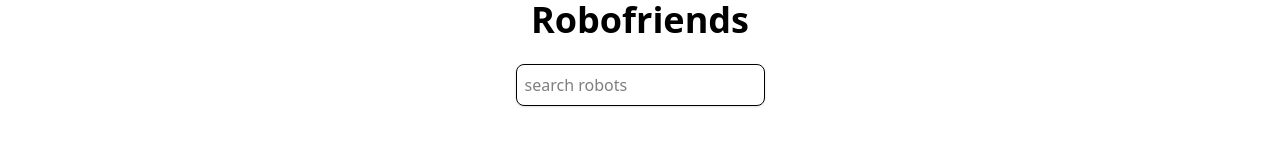
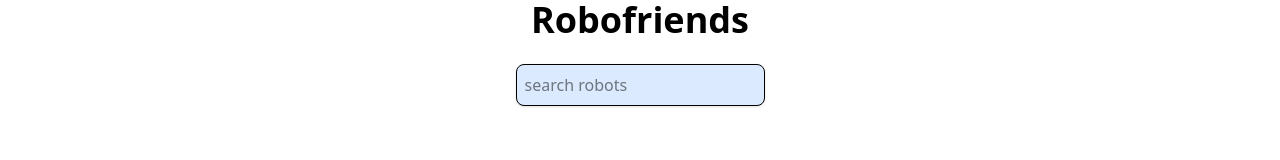
Before and after one commit to gabriellamsa/robofriends, a React (Vite) app: page / in a window 1280 px wide. Shown: the top 160 px of the page. Built offline with nearby package versions, Linux system fonts and the light colour scheme.

Commit message:
Refactor: add search functionality and componentize UI

```diff
--- a/src/App.jsx
+++ b/src/App.jsx
@@ -1,13 +1,25 @@
+import { useState } from "react";
 import { CardList } from "./assets/components/CardList.jsx";
 import { SearchBox } from "./assets/components/SearchBox.jsx";
 import { robots } from "./assets/data/data.js";
 
 export default function App() {
+  const [searchField, setSearchField] = useState("");
+
+  const onSearchChange = (event) => {
+    console.log(event);
+    setSearchField(event.target.value);
+  };
+
+  const filteredRobots = robots.filter((robot) =>
+    robot.name.toLowerCase().includes(searchField.toLowerCase())
+  );
+
   return (
     <div>
       <h1 className="text-4xl font-bold text-center mb-6">Robofriends</h1>
-      <SearchBox />
-      <CardList robots={robots} />
+      <SearchBox searchfield={searchField} searchChange={onSearchChange} />
+      <CardList robots={filteredRobots} />
     </div>
   );
 }
--- a/src/assets/components/SearchBox.jsx
+++ b/src/assets/components/SearchBox.jsx
@@ -1,10 +1,12 @@
-export const SearchBox = () => {
+export const SearchBox = ({ searchfield, searchChange }) => {
   return (
     <div className="flex justify-center my-6">
       <input
         type="search"
         placeholder="search robots"
-        className="p-2 border rounded-lg shadow-sm focus:outline-none focus:ring-2 focus:ring-teal-400"
+        value={searchfield}
+        onChange={searchChange}
+        className="p-2 border rounded-lg shadow-sm bg-blue-100 focus:outline-none focus:ring-2 focus:ring-teal-400"
       />
     </div>
   );
```
